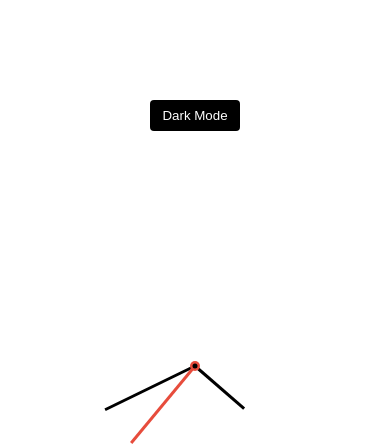
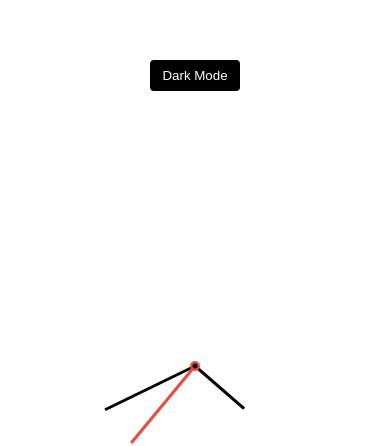
Before and after one commit to Shan-Joel/Live-Time-Clock-, a plain HTML site: page index.html in a window 390 px wide. Shown: the top 446 px of the page. Drawn offline with Linux system fonts and the light colour scheme.

Commit message:
resposive updated

```diff
--- a/styles.css
+++ b/styles.css
@@ -137,3 +137,9 @@ body {
     margin-left: 5px;
     padding: 12px;
 }
+
+@media screen and (max-width: 990px) {
+    .toggle {
+        margin-top: -40px;
+    }
+}
```
